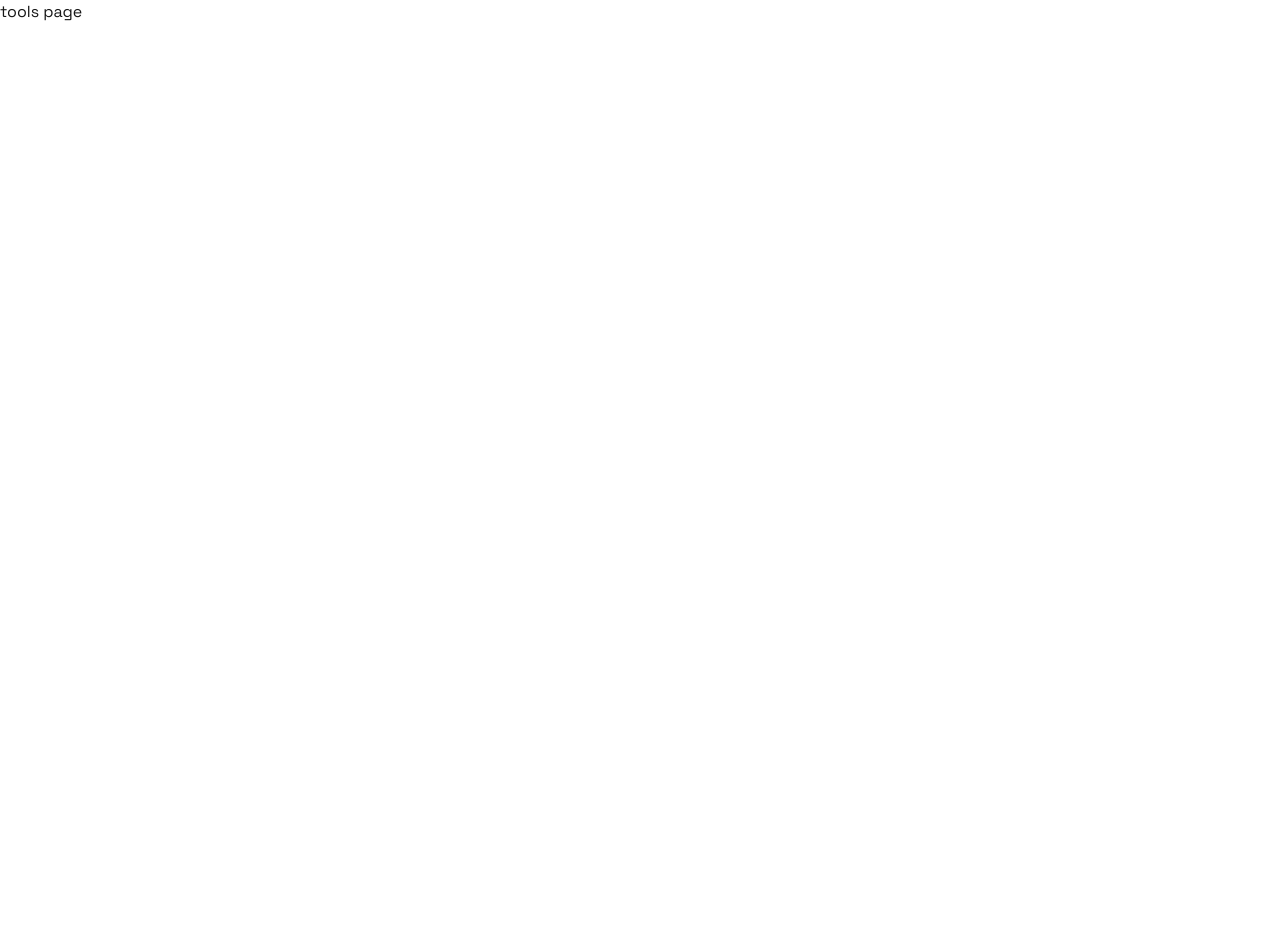
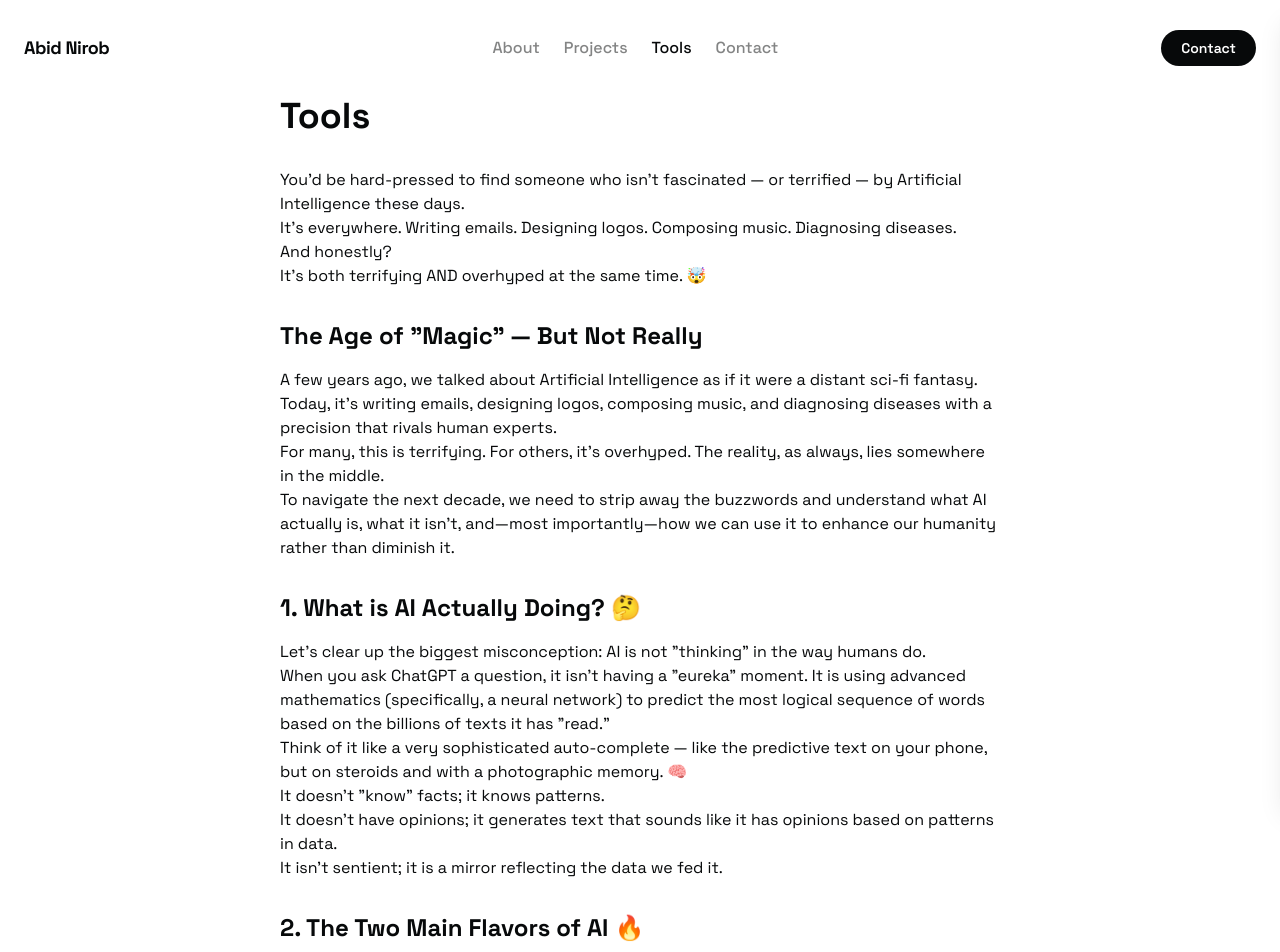
Before and after one commit to ahnafabid10/ahnafabid, a Next.js app: page /tools in a window 1280 px wide. Shown: the top 952 px of the page. Before the commit the page ends 800 px from the top, so only its background shows below. Built offline with nearby package versions, Linux system fonts and the light colour scheme.

Commit message:
feat: enhance Tools page layout and content, add new Blogs page and layout component

```diff
--- /dev/null
+++ b/src/app/(blogs)/blogs/layout.tsx
@@ -0,0 +1,13 @@
+import React from "react";
+
+export default function BlogsLayout({
+  children,
+}: {
+  children: React.ReactNode;
+}) {
+  return (
+    <section className="w-full">
+      {children}
+    </section>
+  );
+}
--- /dev/null
+++ b/src/app/(blogs)/blogs/page.tsx
@@ -0,0 +1,12 @@
+import { Navbar } from "@/components/Shared/NavBar/NavBar";
+
+export default function BlogsPage() {
+  return (
+    <div className="min-h-screen bg-white text-[#07090a]">
+      <Navbar/>
+      <div className="max-w-3xl mx-auto px-6 py-24">
+        <h1 className="text-4xl font-bold">Blogs</h1>
+      </div>
+    </div>
+  );
+}
--- a/src/app/(tools)/tools/page.tsx
+++ b/src/app/(tools)/tools/page.tsx
@@ -1,9 +1,99 @@
+import { Navbar } from '@/components/Shared/NavBar/NavBar';
 import React from 'react';
 
 const page = () => {
     return (
-        <div>
-            tools page
+        <div className="min-h-screen bg-white text-[#07090a]">
+            <Navbar/>
+            <div className="max-w-3xl mx-auto px-6 py-24">
+                <h1 className="text-4xl font-bold mb-8">Tools</h1>
+
+                <p>You'd be hard-pressed to find someone who isn't fascinated — or terrified — by Artificial Intelligence these days.</p>
+
+                <p>It's everywhere. Writing emails. Designing logos. Composing music. Diagnosing diseases.</p>
+
+                <p>And honestly? </p>
+
+                <p>It's both terrifying AND overhyped at the same time. 🤯</p>
+
+                <h2 className="text-2xl font-bold mt-8 mb-4">The Age of "Magic" — But Not Really</h2>
+
+                <p>A few years ago, we talked about Artificial Intelligence as if it were a distant sci-fi fantasy. Today, it's writing emails, designing logos, composing music, and diagnosing diseases with a precision that rivals human experts.</p>
+
+                <p>For many, this is terrifying. For others, it's overhyped. The reality, as always, lies somewhere in the middle.</p>
+
+                <p>To navigate the next decade, we need to strip away the buzzwords and understand what AI actually is, what it isn't, and—most importantly—how we can use it to enhance our humanity rather than diminish it.</p>
+
+                <h2 className="text-2xl font-bold mt-8 mb-4">1. What is AI Actually Doing? 🤔</h2>
+
+                <p>Let's clear up the biggest misconception: AI is not "thinking" in the way humans do.</p>
+
+                <p>When you ask ChatGPT a question, it isn't having a "eureka" moment. It is using advanced mathematics (specifically, a neural network) to predict the most logical sequence of words based on the billions of texts it has "read."</p>
+
+                <p>Think of it like a very sophisticated auto-complete — like the predictive text on your phone, but on steroids and with a photographic memory. 🧠</p>
+
+                <p>It doesn't "know" facts; it knows patterns.</p>
+
+                <p>It doesn't have opinions; it generates text that sounds like it has opinions based on patterns in data.</p>
+
+                <p>It isn't sentient; it is a mirror reflecting the data we fed it.</p>
+
+                <h2 className="text-2xl font-bold mt-8 mb-4">2. The Two Main Flavors of AI 🔥</h2>
+
+                <p>To really understand the landscape, it helps to split AI into two categories:</p>
+
+                <p><strong>A. Generative AI (The Creators)</strong></p>
+
+                <p>This is what we see in the headlines. Tools like ChatGPT, Midjourney, and Sora create new content. They generate text, images, and videos from scratch.</p>
+
+                <p>The Use Case: Brainstorming, drafting, prototyping.</p>
+
+                <p>The Weakness: They "hallucinate." They make things up with absolute confidence (and often get math wrong). 😵</p>
+
+                <p><strong>B. Analytical AI (The Detectives)</strong></p>
+
+                <p>This is the "boring" AI that has been running the world for years. It doesn't create; it analyzes. Think of Netflix's recommendation engine, fraud detection in your bank, or Google Maps optimizing your route.</p>
+
+                <p>The Use Case: Sorting data, finding anomalies, predicting outcomes.</p>
+
+                <p>The Weakness: It struggles with nuance and context.</p>
+
+                <h2 className="text-2xl font-bold mt-8 mb-4">3. The Productivity Paradox ⚡</h2>
+
+                <p>The most common question I hear is: "Is AI going to make me obsolete?"</p>
+
+                <p>Let's look at history. When the spreadsheet was invented, it didn't eliminate accountants; it eliminated the tedious part of accounting, allowing accountants to become financial advisors. The same thing is happening now.</p>
+
+                <p>AI will not replace you. But a person using AI might.</p>
+
+                <p>The new "AI literacy" is not about learning to code; it's about learning to prompt. It's about being the "Project Manager" of your own work.</p>
+
+                <p><strong>Instead of:</strong> Spending 3 hours writing a first draft.</p>
+
+                <p><strong>Try:</strong> Spending 15 minutes prompting the AI to create 10 different outlines, choosing the best one, and then spending 3 hours refining and adding your unique human expertise.</p>
+
+                <p>The formula for success in the AI era is simple:</p>
+
+                <p><strong>Human Taste + AI Efficiency = Success</strong> 🎯</p>
+
+                <h2 className="text-2xl font-bold mt-8 mb-4">4. The Human Advantage 💪</h2>
+
+                <p>If AI is so fast, what is left for us? Three things:</p>
+
+                <p><strong>Emotional Intelligence:</strong> AI can write a sympathy letter, but it can't feel empathy. It doesn't know what it feels like to lose a loved one or to be truly excited. This human connection is irreplaceable.</p>
+
+                <p><strong>Critical Thinking:</strong> AI generates answers; humans ask the right questions. We need to verify, challenge, and contextualize what AI produces.</p>
+
+                <p><strong>Ethics:</strong> AI has no moral compass. It can perpetuate bias (because it learns from biased human data) or be used to spread misinformation. It is up to us — the humans — to ensure we use these tools for good.</p>
+
+                <h2 className="text-2xl font-bold mt-8 mb-4">Conclusion: The Tool, Not the Master 🌟</h2>
+
+                <p>Artificial Intelligence is the most powerful tool we have ever built. It is a lever that can amplify our intelligence, but it is not a substitute for it.</p>
+
+                <p>The future doesn't belong to the machines. It belongs to the humans who learn to speak their language.</p>
+
+                <p>So, open up ChatGPT. Ask it a dumb question. Get a bad answer. Refine your prompt. Get a good answer. Edit it with your voice. Play with it. That is how we demystify the ghost in the machine. 👻</p>
+            </div>
         </div>
     );
 };
--- a/src/components/Shared/NavBar/NavBar.tsx
+++ b/src/components/Shared/NavBar/NavBar.tsx
@@ -49,17 +49,21 @@ export function Navbar() {
     };
   }, [isMenuOpen]);
 
-  // In the tools section there will be no navbar
-  // if (pathname?.startsWith('/tools')) {
-  //   return null;
-  // }
+
+  const isLightMode = pathname?.startsWith('/tools') || pathname?.startsWith('/blogs');
 
   // ── Shared link classes ──────────────────────────────────────────────────
 
   const linkClass = (href: string) =>
     cn(
       'font-medium transition-colors duration-200',
-      pathname === href ? 'text-white' : 'text-white/50 hover:text-white',
+      isLightMode
+        ? pathname === href
+          ? 'text-[#07090a]'
+          : 'text-[#07090a]/50 hover:text-[#07090a]'
+        : pathname === href
+          ? 'text-white'
+          : 'text-white/50 hover:text-white',
     );
 
   return (
@@ -74,14 +78,16 @@ export function Navbar() {
         className={cn(
           'mx-auto transition-all duration-300',
           isScrolled
-            ? 'max-w-5xl rounded-full bg-white/10 px-6 py-2 backdrop-blur-md shadow-sm'
+            ? isLightMode
+              ? 'max-w-5xl rounded-full bg-[#07090a]/10 px-6 py-2 backdrop-blur-md shadow-sm'
+              : 'max-w-5xl rounded-full bg-white/10 px-6 py-2 backdrop-blur-md shadow-sm'
             : 'max-w-7xl px-6 py-4',
         )}
       >
         <div className={cn('flex items-center justify-between', isScrolled ? 'h-12' : 'h-16')}>
 
           {/* Brand */}
-          <Link href="/" className="text-lg font-bold tracking-tight text-white">
+          <Link href="/" className={cn('text-lg font-bold tracking-tight transition-colors', isLightMode ? 'text-[#07090a]' : 'text-white')}>
             Abid Nirob
           </Link>
 
@@ -97,7 +103,12 @@ export function Navbar() {
           {/* Desktop CTA */}
           <Link
             href="/contact"
-            className="hidden lg:inline-flex items-center gap-2 rounded-full bg-white px-5 py-2 text-sm font-semibold text-[#07090a] transition hover:bg-white/85"
+            className={cn(
+              'hidden lg:inline-flex items-center gap-2 rounded-full px-5 py-2 text-sm font-semibold transition',
+              isLightMode
+                ? 'bg-[#07090a] text-white hover:bg-[#07090a]/85'
+                : 'bg-white text-[#07090a] hover:bg-white/85'
+            )}
           >
             Contact
           </Link>
@@ -109,7 +120,7 @@ export function Navbar() {
             aria-label="Toggle menu"
             aria-expanded={isMenuOpen}
             onClick={() => setIsMenuOpen((v) => !v)}
-            className="lg:hidden text-white"
+            className={cn('lg:hidden', isLightMode ? 'text-[#07090a]' : 'text-white')}
           >
             <Menu className="size-6" />
           </button>
```
